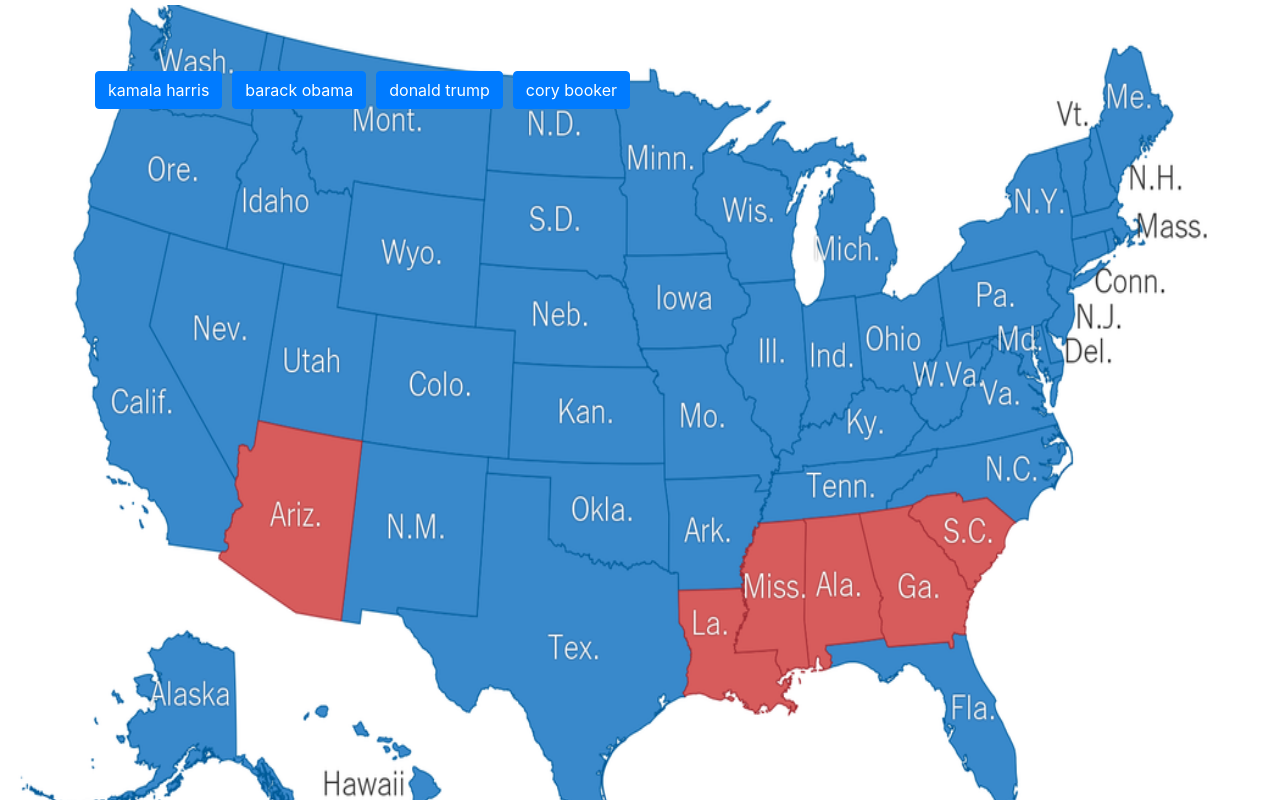
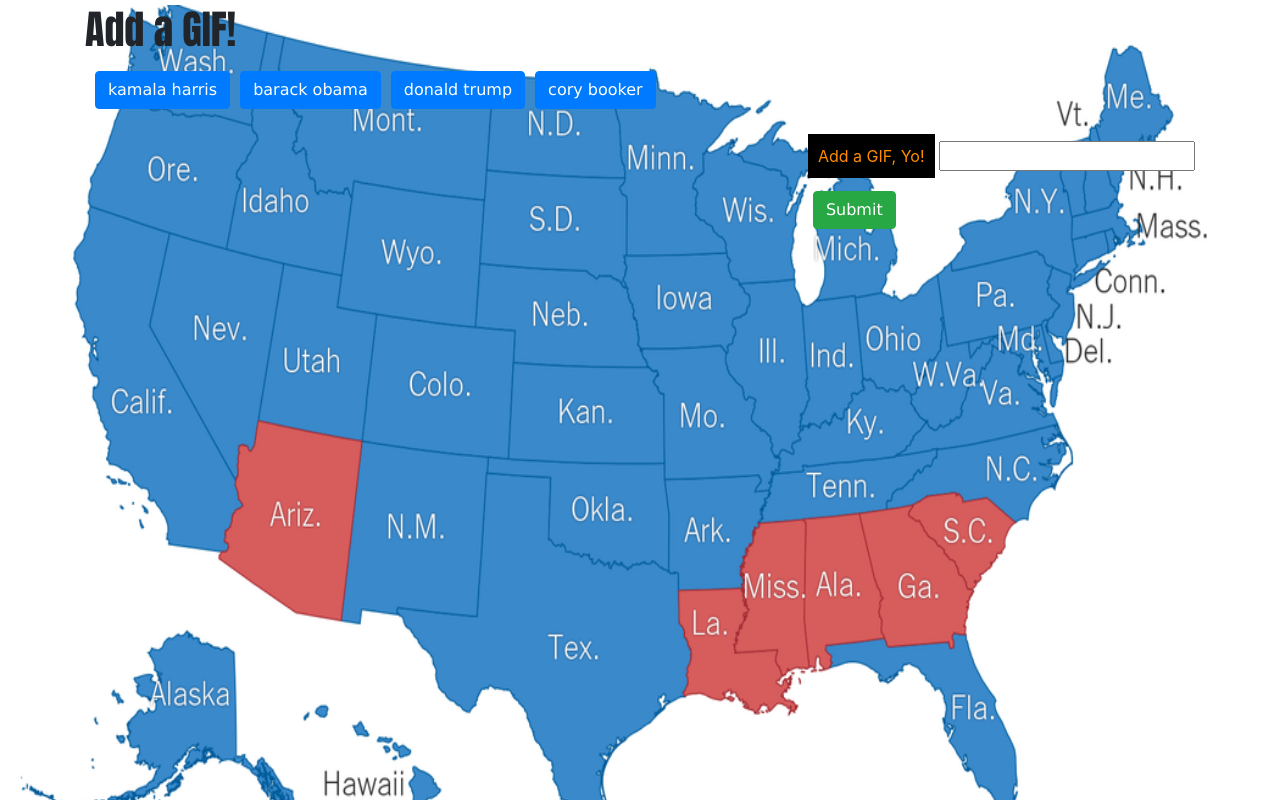
Before and after one commit to clam1987/gifTastic, a plain HTML site: page index.html in a window 1280 px wide. Drawn offline with nearby package versions, Linux system fonts and the light colour scheme.

Commit message:
beta update

```diff
--- a/assets/css/style.css
+++ b/assets/css/style.css
@@ -1,5 +1,9 @@
 button, div, form, input {
     margin: 5px;
+}
+
+h1{
+    font-family: Impact, Haettenschweiler, 'Arial Narrow Bold', sans-serif;
 }
 
 img {
@@ -8,11 +12,15 @@ img {
 }
 
 label {
-    color: blue;
+    color:darkorange;
+    background-color:black;
+    padding: 10px;
+    z-index: 1000;
 }
 
 .btn {
     margin: 5px;
+    font-family: 'Lucida Sans', 'Lucida Sans Regular', 'Lucida Grande', 'Lucida Sans Unicode', Geneva, Verdana, sans-serif;
 }
 
 body {
@@ -32,6 +40,7 @@ min-height: 100%;
 width: 100%;
 height: auto;
 position: fixed;
+z-index: -100;
 
 }
 
@@ -41,3 +50,7 @@ position: fixed;
         margin-left: -512px;
     }
 }
+
+#form{
+    float: right;
+}
--- a/index.html
+++ b/index.html
@@ -20,13 +20,16 @@
             <div class="col-md-12" id="buttons"></div>
         </div>
 
-        <div id="button-view"></div>
+        <div class="row">
+            <div class="col-md-12">
+                <form id="form">
+                    <label for="gif-input">Add a GIF, Yo!</label>
+                    <input type="text" id="gif-input"><br>
+                    <input id="add-input" type="submit" value="Submit" class="btn btn-success">
+                </form>
 
-        <form id="form">
-            <label for="gif-input">Add a GIF, Yo!</label>
-            <input type="text" id="gif-input"><br>
-            <input id="add-input" type="submit" value="Submit" class="btn btn-outline-info">
-        </form>
+            </div>
+        </div>
 
         <div class="row">
             <div class="col-md-12" id="display-image"></div>
```
